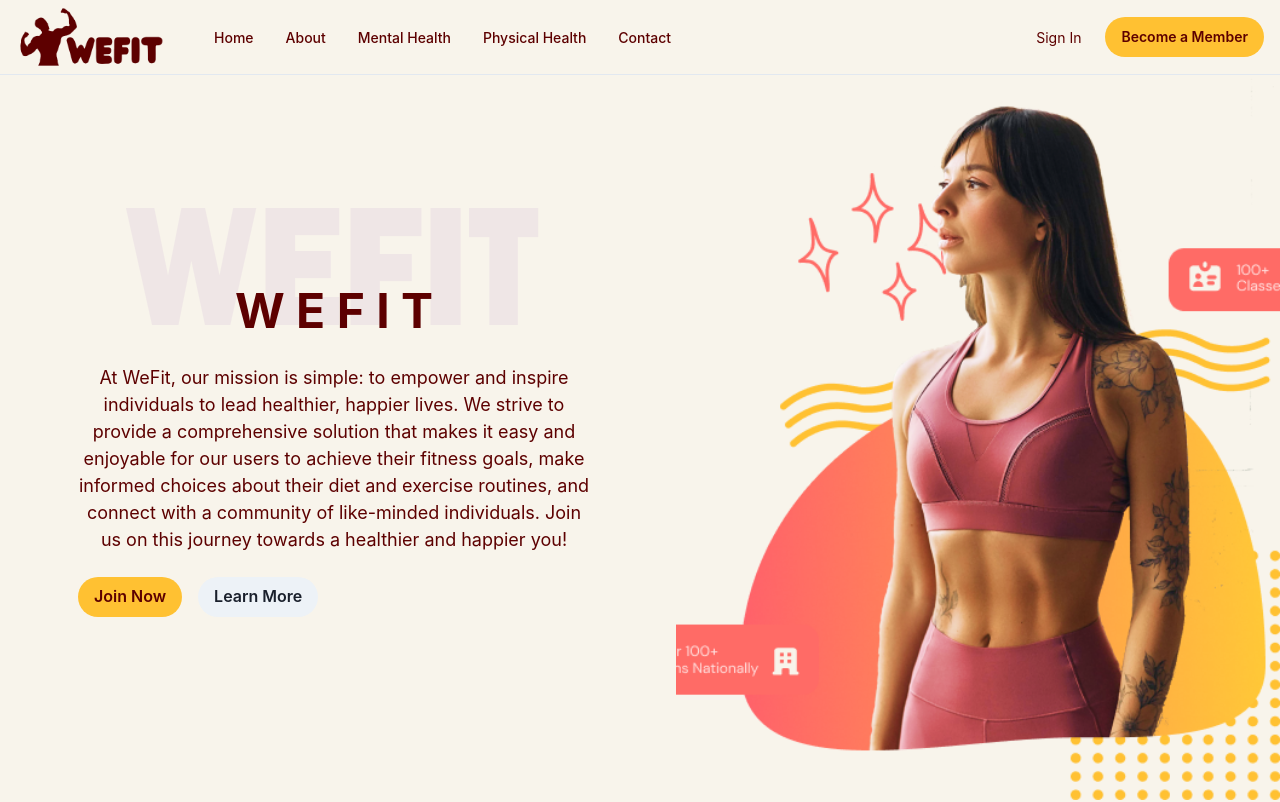
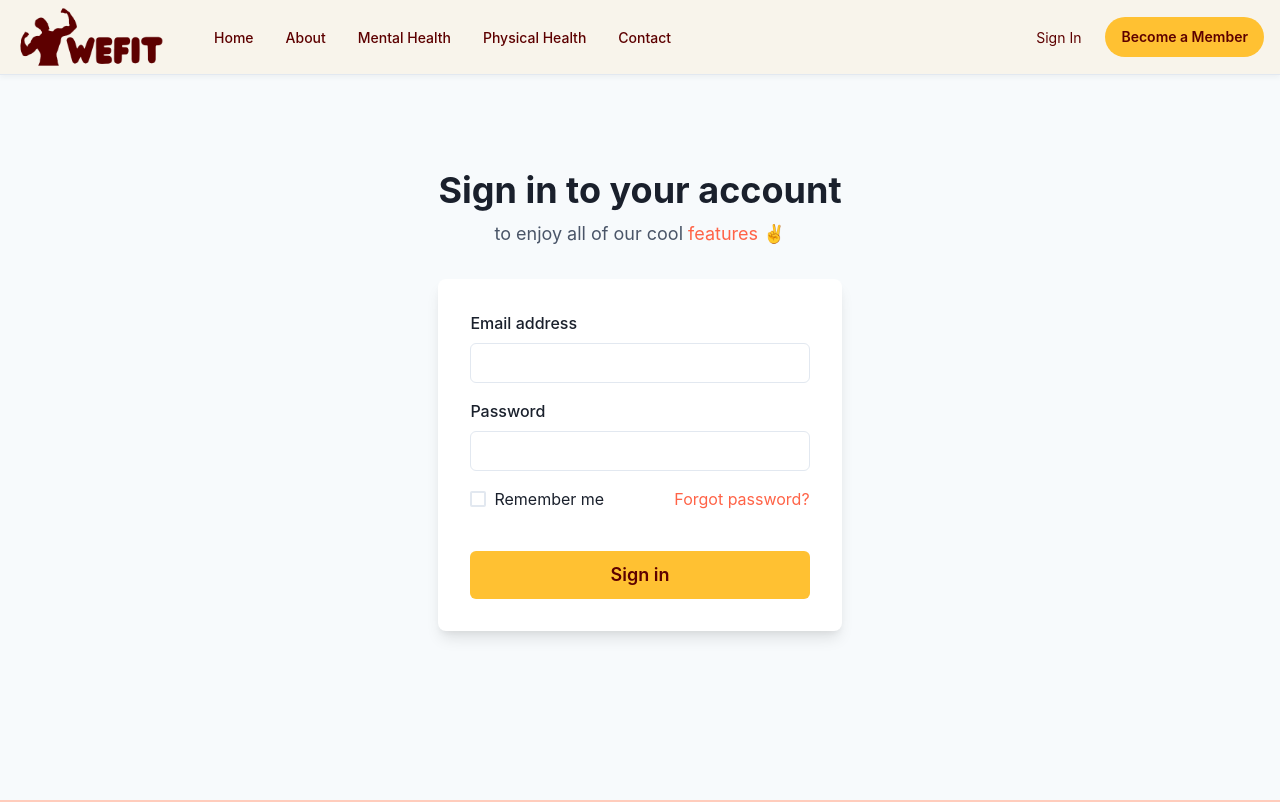
Before and after one commit to Shivaay044/wellness360, a React (Create React App) app in the folder frontend/: page / in a window 1280 px wide. Shown: the top 802 px of the page. Built offline with nearby package versions, Linux system fonts and the light colour scheme.

Commit message:
Login/Signup UI/UX

```diff
--- a/frontend/src/App.tsx
+++ b/frontend/src/App.tsx
@@ -1,14 +1,18 @@
 import "./App.css";
 import Home from "./Pages/Home/Home";
+import Login from "./Pages/Login/Login";
+import Signup from "./Pages/Signup/Signup";
 import Footer from "./components/Footer";
 import Navbar from "./components/Navbar";
 
 function App() {
   return (
     <div className="App">
-      <Navbar />
-      <Home />
-      <Footer />
+      {/* <Navbar /> */}
+      {/* <Home /> */}
+      {/* <Footer /> */}
+      {/* <Signup /> */}
+      <Login />
     </div>
   );
 }
--- /dev/null
+++ b/frontend/src/Pages/Login/Login.tsx
@@ -0,0 +1,82 @@
+import {
+  Flex,
+  Box,
+  FormControl,
+  FormLabel,
+  Input,
+  Checkbox,
+  Stack,
+  Link,
+  Button,
+  Heading,
+  Text,
+  useColorModeValue,
+} from "@chakra-ui/react";
+import Navbar from "../../components/Navbar";
+import Footer from "../../components/Footer";
+
+type Props = {};
+
+const Login = (props: Props) => {
+  return (
+    <>
+      <Navbar />
+      <Flex
+        minH={"100vh"}
+        align={"center"}
+        justify={"center"}
+        bg={useColorModeValue("gray.50", "gray.800")}
+      >
+        <Stack spacing={8} mx={"auto"} maxW={"lg"} py={12} px={6}>
+          <Stack align={"center"}>
+            <Heading fontSize={"4xl"}>Sign in to your account</Heading>
+            <Text fontSize={"lg"} color={"gray.600"}>
+              to enjoy all of our cool <Link color={"tomato"}>features</Link> ✌️
+            </Text>
+          </Stack>
+          <Box
+            rounded={"lg"}
+            bg={useColorModeValue("white", "gray.700")}
+            boxShadow={"lg"}
+            p={8}
+          >
+            <Stack spacing={4}>
+              <FormControl id="email">
+                <FormLabel>Email address</FormLabel>
+                <Input type="email" />
+              </FormControl>
+              <FormControl id="password">
+                <FormLabel>Password</FormLabel>
+                <Input type="password" />
+              </FormControl>
+              <Stack spacing={10}>
+                <Stack
+                  direction={{ base: "column", sm: "row" }}
+                  align={"start"}
+                  justify={"space-between"}
+                >
+                  <Checkbox>Remember me</Checkbox>
+                  <Link color={"tomato"}>Forgot password?</Link>
+                </Stack>
+                <Button
+                  loadingText="Submitting"
+                  size="lg"
+                  bg={"#FFC132"}
+                  color={"#5D0000"}
+                  _hover={{
+                    bg: "#FF7362",
+                  }}
+                >
+                  Sign in
+                </Button>
+              </Stack>
+            </Stack>
+          </Box>
+        </Stack>
+      </Flex>
+      <Footer />
+    </>
+  );
+};
+
+export default Login;
--- /dev/null
+++ b/frontend/src/Pages/Signup/Signup.tsx
@@ -0,0 +1,126 @@
+import {
+  Flex,
+  Box,
+  FormControl,
+  FormLabel,
+  Input,
+  InputGroup,
+  HStack,
+  InputRightElement,
+  Stack,
+  Button,
+  Heading,
+  Text,
+  useColorModeValue,
+  Link,
+} from "@chakra-ui/react";
+import { useState } from "react";
+import { ViewIcon, ViewOffIcon } from "@chakra-ui/icons";
+import Navbar from "../../components/Navbar";
+import Footer from "../../components/Footer";
+
+type Props = {};
+
+const Signup = (props: Props) => {
+  const [showPassword, setShowPassword] = useState(false);
+
+  return (
+    <>
+      <Navbar />
+      <Flex
+        minH={"100vh"}
+        align={"center"}
+        justify={"center"}
+        bg={useColorModeValue("gray.50", "gray.800")}
+      >
+        <Stack spacing={8} mx={"auto"} maxW={"lg"} py={12} px={6}>
+          <Stack align={"center"}>
+            <Heading fontSize={"4xl"} textAlign={"center"}>
+              Sign Up
+            </Heading>
+            <Text fontSize={"lg"} color={"gray.600"}>
+              Join Our Community Today! ✌️
+            </Text>
+          </Stack>
+          <Box
+            rounded={"lg"}
+            bg={useColorModeValue("white", "gray.700")}
+            boxShadow={"lg"}
+            p={8}
+          >
+            <Stack spacing={4}>
+              <HStack>
+                <Box>
+                  <FormControl id="firstName" isRequired>
+                    <FormLabel>Name</FormLabel>
+                    <Input type="text" />
+                  </FormControl>
+                </Box>
+                <Box>
+                  <FormControl id="lastName">
+                    <FormLabel>Mobile Number</FormLabel>
+                    <Input type="text" />
+                  </FormControl>
+                </Box>
+              </HStack>
+              <FormControl id="email" isRequired>
+                <FormLabel>Email address</FormLabel>
+                <Input type="email" />
+              </FormControl>
+              <FormControl id="password" isRequired>
+                <FormLabel>Password</FormLabel>
+                <InputGroup>
+                  <Input type={showPassword ? "text" : "password"} />
+                  <InputRightElement h={"full"}>
+                    <Button
+                      variant={"ghost"}
+                      onClick={() =>
+                        setShowPassword((showPassword) => !showPassword)
+                      }
+                    >
+                      {showPassword ? <ViewIcon /> : <ViewOffIcon />}
+                    </Button>
+                  </InputRightElement>
+                </InputGroup>
+              </FormControl>
+              <Stack spacing={10} pt={2}>
+                <Button
+                  loadingText="Submitting"
+                  size="lg"
+                  bg={"#FFC132"}
+                  color={"#5D0000"}
+                  _hover={{
+                    bg: "#FF7362",
+                  }}
+                >
+                  Sign up
+                </Button>
+                {/* <Button
+                  as={"a"}
+                  fontSize={"sm"}
+                  fontWeight={400}
+                  variant={"link"}
+                  href={"#"}
+                  color="#5D0000"
+                  _hover={{
+                    color: "#FF7362",
+                  }}
+                >
+                  Sign In
+                </Button> */}
+              </Stack>
+              <Stack pt={6}>
+                <Text align={"center"}>
+                  Already a user? <Link color={"tomato"}>Login</Link>
+                </Text>
+              </Stack>
+            </Stack>
+          </Box>
+        </Stack>
+      </Flex>
+      <Footer />
+    </>
+  );
+};
+
+export default Signup;
--- a/frontend/src/components/Footer.tsx
+++ b/frontend/src/components/Footer.tsx
@@ -1,3 +1,90 @@
+// import { ReactNode } from "react";
+// import MainLogo from "../Images/Logo.png";
+
+// import {
+//   Box,
+//   Container,
+//   Link,
+//   SimpleGrid,
+//   Stack,
+//   Text,
+//   useColorModeValue,
+//   Image,
+// } from "@chakra-ui/react";
+
+// type Props = {};
+
+// const ListHeader = ({ children }: { children: ReactNode }) => {
+//   return (
+//     <Text fontWeight={"500"} fontSize={"lg"} mb={2}>
+//       {children}
+//     </Text>
+//   );
+// };
+
+// const Footer = (props: Props) => {
+//   return (
+//     <Box
+//       // bg={"#FF6B66"}
+//       // bg="tomato"
+//       // bg={useColorModeValue("#FF6B66", "gray.900")
+//       // bg={useColorModeValue("blue.500", "black")})}
+//       //   color={useColorModeValue("gray.700", "gray.200")}
+//       //   border="1px solid gray"
+//       // borderTop="1px solid gray"
+
+//     >
+//       <Container as={Stack} maxW={"10xl"} py={10}>
+//         <SimpleGrid
+//           templateColumns={{ sm: "1fr 1fr", md: "2fr 1fr 1fr 1fr 1fr" }}
+//           spacing={8}
+//         >
+//           <Stack spacing={6}>
+//             <Box>
+//               <Image src={MainLogo} alt="logo" />
+//             </Box>
+//             <Text fontSize={"sm"}>© 2023 wefit. All rights reserved</Text>
+//           </Stack>
+//           <Stack align={"flex-start"}>
+//             <ListHeader>Product</ListHeader>
+//             <Link href={"#"}>Overview</Link>
+//             <Link href={"#"}>Features</Link>
+//             <Link href={"#"}>Tutorials</Link>
+//             <Link href={"#"}>Pricing</Link>
+//             <Link href={"#"}>Releases</Link>
+//           </Stack>
+//           <Stack align={"flex-start"}>
+//             <ListHeader>Company</ListHeader>
+//             <Link href={"#"}>About</Link>
+//             <Link href={"#"}>Press</Link>
+//             <Link href={"#"}>Careers</Link>
+//             <Link href={"#"}>Contact</Link>
+//             <Link href={"#"}>Partners</Link>
+//           </Stack>
+//           <Stack align={"flex-start"}>
+//             <ListHeader>Support</ListHeader>
+//             <Link href={"#"}>Help Center</Link>
+//             <Link href={"#"}>Terms of Service</Link>
+//             <Link href={"#"}>Legal</Link>
+//             <Link href={"#"}>Privacy Policy</Link>
+//             <Link href={"#"}>Status</Link>
+//           </Stack>
+//           <Stack align={"flex-start"}>
+//             <ListHeader>Follow Us</ListHeader>
+//             <Link href={"#"}>Facebook</Link>
+//             <Link href={"#"}>Twitter</Link>
+//             <Link href={"#"}>Dribbble</Link>
+//             <Link href={"#"}>Instagram</Link>
+//             <Link href={"#"}>LinkedIn</Link>
+//           </Stack>
+//         </SimpleGrid>
+//       </Container>
+//     </Box>
+//   );
+// };
+
+// export default Footer;
+
 import { ReactNode } from "react";
 import MainLogo from "../Images/Logo.png";
 
@@ -8,7 +95,6 @@ import {
   SimpleGrid,
   Stack,
   Text,
-  useColorModeValue,
   Image,
 } from "@chakra-ui/react";
 
@@ -24,12 +110,7 @@ const ListHeader = ({ children }: { children: ReactNode }) => {
 
 const Footer = (props: Props) => {
   return (
-    <Box
-      bg={useColorModeValue("gray.50", "gray.900")}
-      color={useColorModeValue("gray.700", "gray.200")}
-      //   border="1px solid gray"
-      borderTop="1px solid gray"
-    >
+    <Box bg="#FFCCBC">
       <Container as={Stack} maxW={"10xl"} py={10}>
         <SimpleGrid
           templateColumns={{ sm: "1fr 1fr", md: "2fr 1fr 1fr 1fr 1fr" }}
--- a/frontend/src/components/Navbar.tsx
+++ b/frontend/src/components/Navbar.tsx
@@ -25,21 +25,40 @@ import {
   ChevronRightIcon,
 } from "@chakra-ui/icons";
 import Logo from "../Images/Logo.png";
+import { useEffect, useState } from "react";
 
 type Props = {};
 
 function Navbar({}: Props) {
+  const [navbarBgColor, setNavbarBgColor] = useState("#F8F4EB");
   const { isOpen, onToggle } = useDisclosure();
+
+  useEffect(() => {
+    const handleScroll = () => {
+      const scrollPosition = window.scrollY;
+      if (scrollPosition >= 5) {
+        setNavbarBgColor("#FFCCBC");
+      } else {
+        setNavbarBgColor("#F8F4EB");
+      }
+    };
+    window.addEventListener("scroll", handleScroll);
+
+    return () => {
+      window.removeEventListener("scroll", handleScroll);
+    };
+  }, []);
 
   return (
     <Box>
       <Flex
+        boxShadow="0px 3px 5px rgba(0, 0, 0, 0.04)"
         position="fixed"
         top="0"
         left="0"
         right="0"
         zIndex="9999"
-        color={useColorModeValue("#F8F4EB", "white")}
+        color={useColorModeValue("#FFE1E0", "white")}
         backgroundColor="#F8F4EB"
         minH={"60px"}
         w={"100%"}
@@ -49,6 +68,7 @@ function Navbar({}: Props) {
         borderStyle={"solid"}
         borderColor={useColorModeValue("gray.200", "gray.900")}
         align={"center"}
+        style={{ backgroundColor: navbarBgColor }}
       >
         <Flex
           flex={{ base: 1, md: "auto" }}
@@ -72,7 +92,7 @@ function Navbar({}: Props) {
           <Text
             textAlign={useBreakpointValue({ base: "center", md: "left" })}
             fontFamily={"heading"}
-            color={useColorModeValue("gray.800", "white")}
+            // color={useColorModeValue("gray.800", "white")}
           >
             <Image w={150} src={Logo} alt="logo" />
           </Text>
@@ -80,20 +100,6 @@ function Navbar({}: Props) {
           <Flex display={{ base: "none", md: "flex" }} ml={10}>
             <DesktopNav />
           </Flex>
-
-          {/* <Flex
-            display={{ base: "none", md: "flex" }}
-            ml={10}
-            top="0"
-            left="0"
-            right="0"
-            zIndex="9999"
-            bg="white"
-            boxShadow="md"
-            position="fixed"
-          >
-            <DesktopNav />
-          </Flex> */}
         </Flex>
 
         <Stack
--- a/frontend/src/index.css
+++ b/frontend/src/index.css
@@ -1,8 +1,8 @@
-* {
+/* * {
   margin: 0;
   padding: 0;
   background-color: #f8f4eb;
-}
+} */
 
 body {
   font-family: -apple-system, BlinkMacSystemFont, "Segoe UI", "Roboto", "Oxygen",
```
